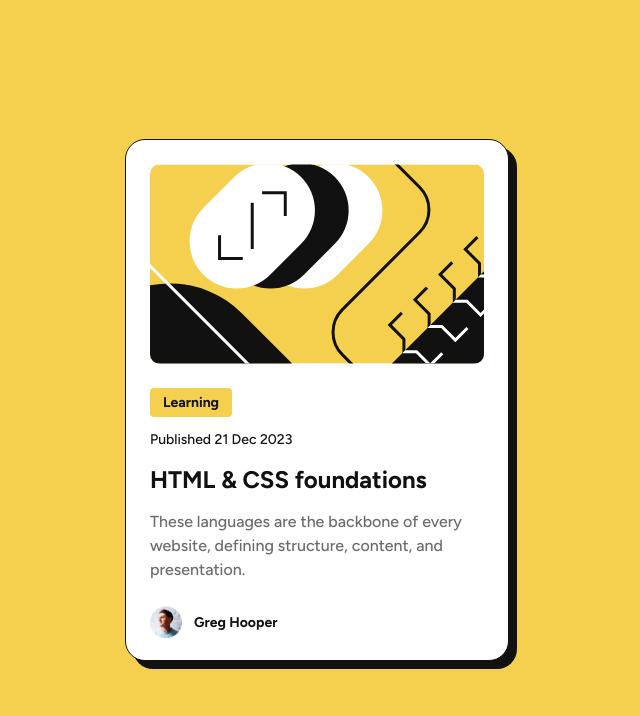
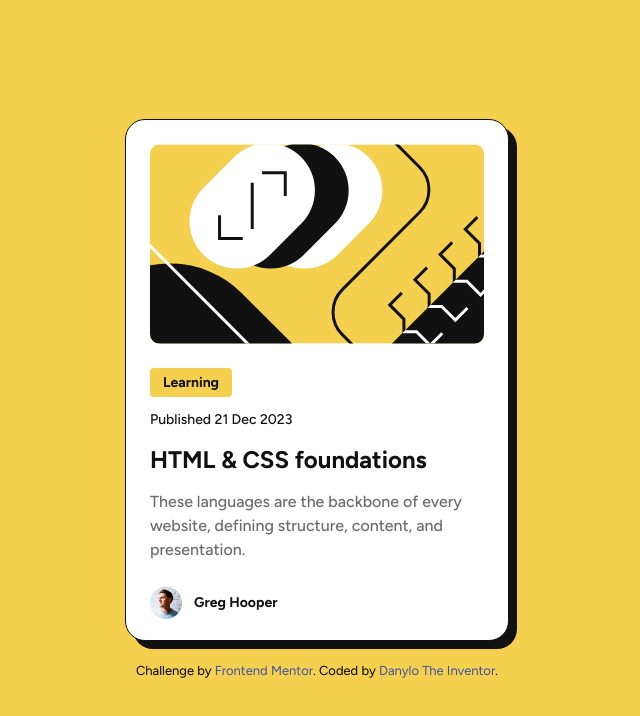
Before and after one commit to LoreArtx/blog-preview-card, a Next.js app: page / in a window 1280 px wide. Shown: the top 716 px of the page, without its empty margins (323-963 px from the left). Built offline with nearby package versions, Linux system fonts and the light colour scheme.

Commit message:
added the signature

```diff
--- a/pages/index.tsx
+++ b/pages/index.tsx
@@ -4,7 +4,7 @@ import UserProfileImage from "@/public/image-avatar.webp"
 import Link from "next/link"
 
 export default function Home() {
-  return <div className="min-h-screen bg-lightYellow flex justify-center items-center">
+  return <div className="min-h-screen bg-lightYellow flex flex-col gap-[20px] justify-center items-center">
     <div className="w-[327px] xl:w-[384px] h-[522px] p-[24px] rounded-[20px] bg-white border border-darkGray shadow-darkGray shadow-custom flex flex-col gap-[24px]">
       <Image unoptimized src={BlogImage} alt="blog-card-image" style={{ width: 'fill', height: '200px', objectFit: 'cover' }} className="rounded-[10px]">
 
@@ -22,5 +22,10 @@ export default function Home() {
         <div className="preset-md-bold text-darkGray">Greg Hooper</div>
       </Link>
     </div>
+
+    <div className="attribution">
+      Challenge by <Link href="https://www.frontendmentor.io?ref=challenge" target="_blank">Frontend Mentor</Link>.
+      Coded by <Link href="https://www.frontendmentor.io/profile/ayPromise">Danylo The Inventor</Link>.
+    </div>
   </div>
 }
--- a/styles/globals.css
+++ b/styles/globals.css
@@ -17,3 +17,7 @@
 .preset-md-bold{
   @apply font-bold text-[14px] leading-[150%] tracking-normal
 }
+
+
+.attribution { font-size: 13px; text-align: center; }
+.attribution a { color: hsl(228, 45%, 44%); }
```
